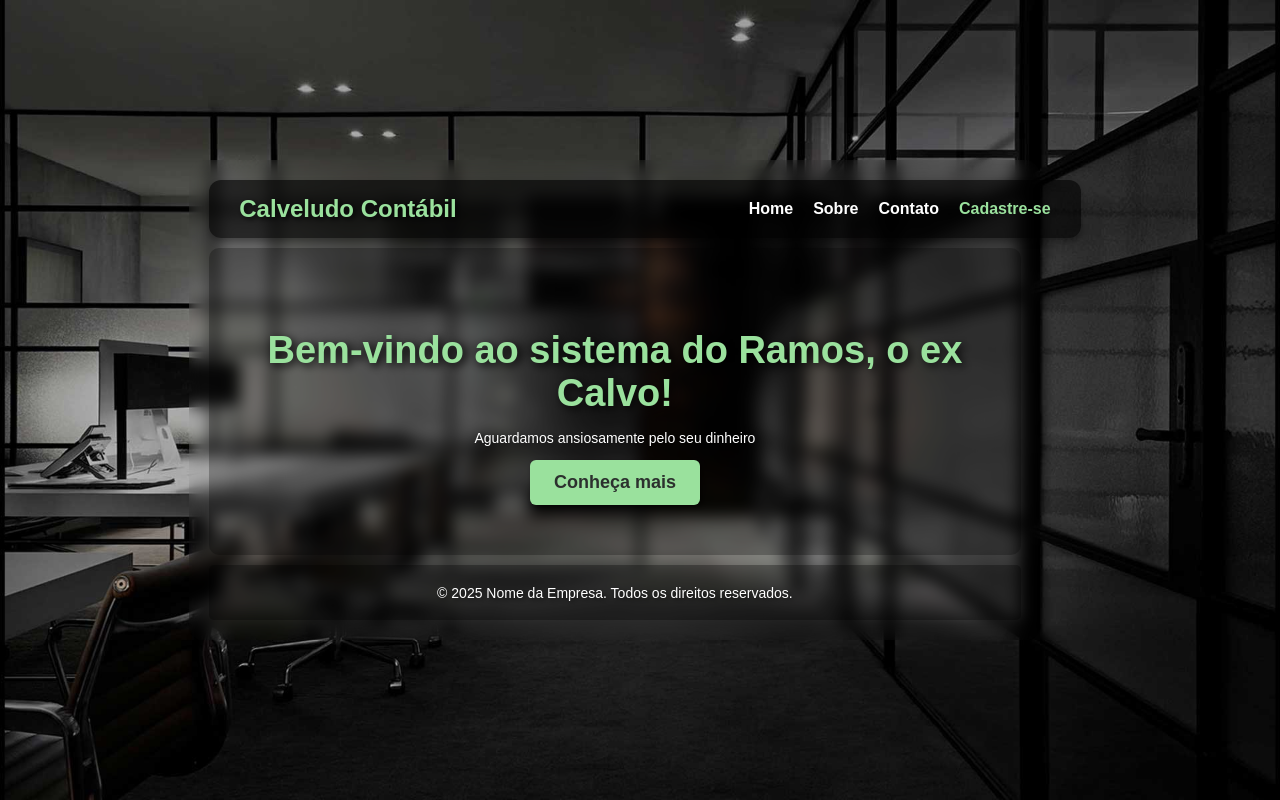
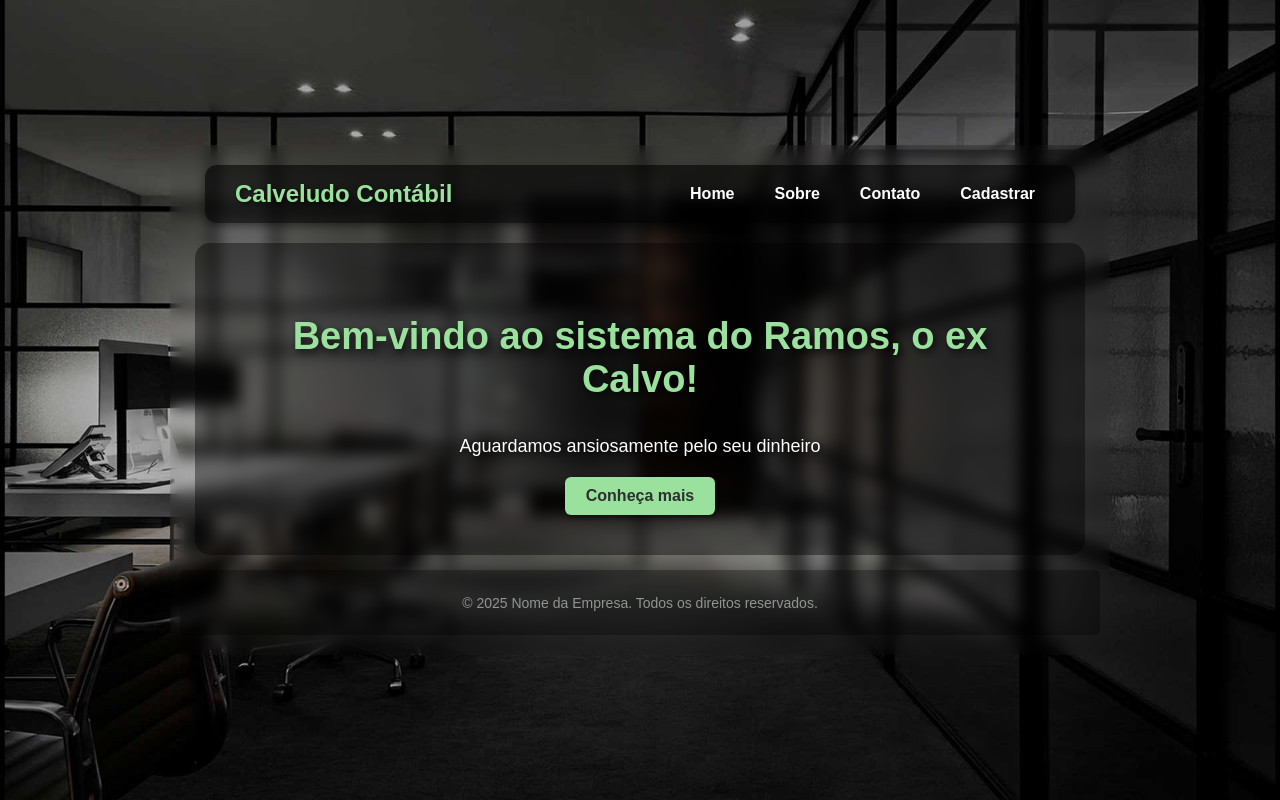
Before and after one commit to MatheusNBrito/WebContabil, a React (Create React App) app in the folder frontend/: page / in a window 1280 px wide. Built offline with nearby package versions, Linux system fonts and the light colour scheme.

Commit message:
fix js home

```diff
--- a/frontend/src/App.js
+++ b/frontend/src/App.js
@@ -2,12 +2,14 @@ import React from "react";
 import { Routes, Route } from "react-router-dom";
 import Home from "./pages/Home";
 import Register from "./pages/Register";
+import Login from "./pages/Login";
 
 export default function App() {
   return (
     <Routes>
       <Route path="/" element={<Home />} />
       <Route path="/register" element={<Register />} />
+      <Route path="/login" element={<Login />} />
     </Routes>
   );
 }
--- a/frontend/src/pages/Home/styles.css
+++ b/frontend/src/pages/Home/home.css
@@ -16,110 +16,136 @@ body {
   background-size: cover;
   background-position: center;
   background-attachment: fixed;
-  height: 100vh;
+  min-height: 100vh;
   display: flex;
   flex-direction: column;
-  justify-content: center;
   align-items: center;
 }
 
-/* Estrutura */
-.container {
-  width: 90%;
-  max-width: 1100px;
+/* Estrutura Principal */
+.home-container {
+  width: 100%;
+  max-width: 900px;
   text-align: center;
   backdrop-filter: blur(8px);
   border-radius: 15px;
   padding: 20px;
+  flex-grow: 1;
+  display: flex;
+  flex-direction: column;
+  align-items: center;
+  justify-content: center; /* 🔹 Mantém tudo centralizado */
 }
 
 /* Cabeçalho */
-header {
+.home-header {
+  width: 90%;
+  max-width: 900px;
   display: flex;
   justify-content: space-between;
   align-items: center;
-  background: rgba(0, 0, 0, 0.4);
-  padding: 12px 25px;
+  background: rgba(0, 0, 0, 0.6);
+  padding: 15px 30px;
   border-radius: 12px;
   box-shadow: 0px 4px 6px rgba(0, 0, 0, 0.3);
-  margin-bottom: 10px; /* 🔹 Adicionado espaçamento entre header e main */
+  margin-bottom: 20px; /* 🔹 Espaço maior para separar do conteúdo */
 }
 
-header h1 {
-  font-size: 20px;
+.home-header-title {
+  font-size: 24px;
   margin: 0;
   color: var(--soft-green);
   text-shadow: 2px 2px 5px rgba(0, 0, 0, 0.7);
 }
 
-nav a {
+.home-nav {
+  display: flex;
+  gap: 20px; /* 🔹 Melhor espaçamento entre os links */
+}
+
+.home-nav a {
   color: white;
   text-decoration: none;
-  margin-left: 20px;
   font-weight: bold;
   transition: all 0.3s ease;
 }
 
-nav a:hover {
+.home-nav a:hover {
   color: var(--soft-green);
   transform: scale(1.1);
 }
 
-.client-area {
+.home-client-area {
   color: var(--soft-green);
   font-weight: bold;
 }
 
 /* Corpo Principal */
-main {
+.home-main {
   text-align: center;
-  padding: 50px 20px;
-  background: rgba(0, 0, 0, 0.25); /* Fundo transparente */
-  border-radius: 10px;
+  padding: 40px;
+  background: rgba(0, 0, 0, 0.4); /* 🔹 Fundo mais escuro para contraste */
+  border-radius: 15px;
   animation: fadeIn 1s ease-in-out;
+  width: 90%;
+  max-width: 900px;
+  display: flex;
+  flex-direction: column;
+  align-items: center;
+  justify-content: center; /* 🔹 Centraliza todos os elementos */
 }
 
-h2 {
+.home-title {
   font-size: 38px;
   font-weight: bold;
   color: var(--soft-green);
   text-shadow: 3px 3px 8px rgba(0, 0, 0, 0.8);
-  margin-bottom: 10px;
+  margin-bottom: 20px;
 }
 
-p {
+.home-description {
   font-size: 18px;
   color: white;
   text-shadow: 2px 2px 5px rgba(0, 0, 0, 0.6);
+  margin-bottom: 20px;
 }
 
-.btn {
+.home-btn {
   background-color: var(--soft-green);
   color: var(--dark-gray);
-  padding: 12px 24px;
-  font-size: 18px;
+  padding: 10px 20px; /* 🔹 Reduzi o padding para diminuir o tamanho */
+  font-size: 16px; /* 🔹 Tamanho da fonte um pouco menor */
+  width: auto; /* 🔹 Define um tamanho adequado ao conteúdo */
+  min-width: 150px; /* 🔹 Largura mínima para evitar distorção */
+  max-width: 200px; /* 🔹 Máximo que o botão pode crescer */
   border: none;
-  border-radius: 6px;
+  border-radius: 6px; /* 🔹 Cantos arredondados suaves */
   cursor: pointer;
   transition: all 0.3s ease;
   box-shadow: 2px 2px 5px rgba(0, 0, 0, 0.5);
+  display: flex;
+  justify-content: center; /* 🔹 Centraliza o texto dentro do botão */
+  align-items: center;
 }
 
-.btn:hover {
+.home-btn:hover {
   background-color: var(--deep-green);
   color: white;
   transform: scale(1.05);
 }
 
 /* Rodapé menor e discreto */
-footer {
+.home-footer {
+  width: 100%;
+  max-width: 900px;
   text-align: center;
-  padding: 5px;
-  font-size: 10px;
-  margin-top: 10px;
+  padding: 10px;
+  font-size: 12px;
+  margin-top: auto;
   background: rgba(0, 0, 0, 0.3);
   border-radius: 5px;
   color: var(--light-gray);
+  margin-top: 15px; /* 🔹 Melhor espaçamento */
 }
 
 /* Animação de entrada */
--- a/frontend/src/pages/Home/index.js
+++ b/frontend/src/pages/Home/index.js
@@ -1,27 +1,27 @@
 import React from "react";
 import { Link } from "react-router-dom";
-import "./styles.css";
+import "./home.css";
 
 export default function Home() {
   return (
-    <div className="container">
-      <header>
-        <h1>Calveludo Contábil</h1>
-        <nav>
+    <div className="home-container">
+      <header className="home-header">
+        <h1 className="home-header-title">Calveludo Contábil</h1>
+        <nav className="home-nav">
           <Link to="/">Home</Link>
           <Link to="/about">Sobre</Link>
           <Link to="/contact">Contato</Link>
-          <Link to="/register" className="client-area">Cadastre-se</Link>
+          <Link to="/register" className="home-client-area">Cadastrar</Link>
         </nav>
       </header>
 
-      <main>
-        <h2>Bem-vindo ao sistema do Ramos, o ex Calvo!</h2>
-        <p>Aguardamos ansiosamente pelo seu dinheiro</p>
-        <button className="btn">Conheça mais</button>
+      <main className="home-main">
+        <h2 className="home-title">Bem-vindo ao sistema do Ramos, o ex Calvo!</h2>
+        <p className="home-description">Aguardamos ansiosamente pelo seu dinheiro</p>
+        <button className="home-btn">Conheça mais</button>
       </main>
 
-      <footer>
+      <footer className="home-footer">
         <p>&copy; {new Date().getFullYear()} Nome da Empresa. Todos os direitos reservados.</p>
       </footer>
     </div>
--- /dev/null
+++ b/frontend/src/pages/Login/index.js
@@ -0,0 +1,70 @@
+import React, { useState } from "react";
+import { Link, useNavigate } from "react-router-dom";
+import api from "../../api"; // Configuração do Axios
+import "./login.css";
+
+export default function Login() {
+  const [formData, setFormData] = useState({
+    email: "",
+    password: "",
+  });
+  const [error, setError] = useState(""); // Estado para erro no login
+  const navigate = useNavigate(); // Para redirecionamento
+
+  const handleChange = (e) => {
+    setFormData({ ...formData, [e.target.name]: e.target.value });
+  };
+
+  const handleSubmit = async (e) => {
+    e.preventDefault();
+    setError(""); // Limpa erros anteriores
+
+    try {
+      const response = await api.post("/login", formData);
+      console.log("✅ Login realizado com sucesso!", response.data);
+
+      alert("✅ Login realizado com sucesso!");
+      navigate("/dashboard"); // Redireciona após sucesso
+    } catch (error) {
+      console.error("❌ Erro no login:", error);
+      setError(error.response?.data?.error || "Erro ao fazer login.");
+    }
+  };
+
+  return (
+    <div className="login-container">
+      <header>
+        <h1>Login</h1>
+        <nav>
+          <Link to="/">Home</Link>
+          <Link to="/register">Cadastre-se</Link>
+        </nav>
+      </header>
+
+      <main className="login-box">
+        <h2>Entre na sua conta</h2>
+        {error && <p className="error-message">{error}</p>}
+        <form onSubmit={handleSubmit}>
+          <input
+            type="email"
+            name="email"
+            placeholder="E-mail"
+            value={formData.email}
+            onChange={handleChange}
+            required
+          />
+          <input
+            type="password"
+            name="password"
+            placeholder="Senha"
+            value={formData.password}
+            onChange={handleChange}
+            required
+          />
+          <button type="submit">Entrar</button>
+        </form>
+        <p>Não tem uma conta? <Link to="/register">Cadastre-se</Link></p>
+      </main>
+    </div>
+  );
+}
--- /dev/null
+++ b/frontend/src/pages/Login/login.css
@@ -0,0 +1,103 @@
+/* Paleta de Cores */
+:root {
+    --dark-gray: #2C302E;
+    --medium-gray: #474A48;
+    --light-gray: #909590;
+    --soft-green: #9AE19D;
+    --deep-green: #537A5A;
+  }
+
+  /* Corpo */
+  body {
+    font-family: "Poppins", sans-serif;
+    color: white;
+    margin: 0;
+    padding: 0;
+    background-image: url('../../assets/background3.jpg');
+    background-size: cover;
+    background-position: center;
+    background-attachment: fixed;
+    display: flex;
+    flex-direction: column;
+    justify-content: center;
+    align-items: center;
+    height: 100vh;
+  }
+
+  /* Container Principal */
+  .login-container {
+    width: 90%;
+    max-width: 400px;
+    text-align: center;
+    backdrop-filter: blur(10px);
+    background: rgba(0, 0, 0, 0.6);
+    border-radius: 15px;
+    padding: 20px;
+    box-shadow: 0px 4px 10px rgba(0, 0, 0, 0.3);
+  }
+
+  /* Cabeçalho */
+  header {
+    text-align: center;
+    margin-bottom: 20px;
+  }
+
+  header h1 {
+    font-size: 24px;
+    color: var(--soft-green);
+  }
+
+  nav a {
+    color: white;
+    text-decoration: none;
+    margin: 0 10px;
+    font-weight: bold;
+  }
+
+  nav a:hover {
+    color: var(--soft-green);
+  }
+
+  /* Formulário */
+  .login-box {
+    text-align: center;
+  }
+
+  h2 {
+    font-size: 28px;
+    margin-bottom: 15px;
+  }
+
+  input {
+    width: 100%;
+    padding: 10px;
+    margin: 10px 0;
+    border: none;
+    border-radius: 5px;
+    font-size: 16px;
+    color: black;
+  }
+
+  button {
+    width: 100%;
+    padding: 12px;
+    font-size: 18px;
+    border: none;
+    border-radius: 5px;
+    background-color: var(--soft-green);
+    color: var(--dark-gray);
+    cursor: pointer;
+    transition: 0.3s;
+  }
+
+  button:hover {
+    background-color: var(--deep-green);
+    color: white;
+  }
+
+  /* Mensagem de Erro */
+  .error-message {
+    color: red;
+    font-size: 14px;
+    margin-bottom: 10px;
+  }
--- a/frontend/src/pages/Register/index.js
+++ b/frontend/src/pages/Register/index.js
@@ -1,7 +1,7 @@
 import React, { useState } from "react";
 import { Link, useNavigate } from "react-router-dom";
 import axios from "axios"; // Importação do axios
-import "./styles.css";
+import "./register.css";
 
 export default function Register() {
   const navigate = useNavigate(); // Para redirecionamento após cadastro
```
Also changed, not shown: frontend/src/pages/Register/register.css (renamed from frontend/src/pages/Register/styles.css).
